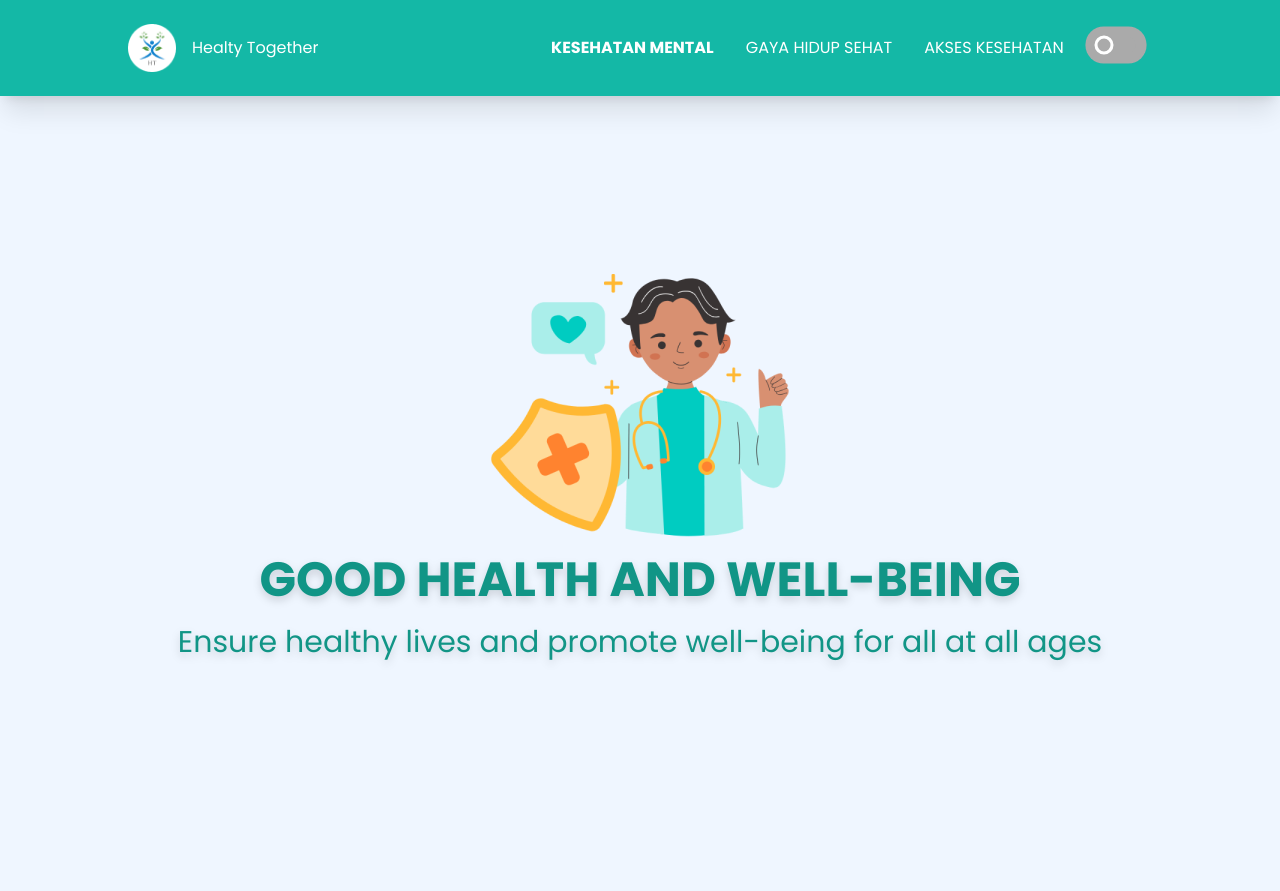
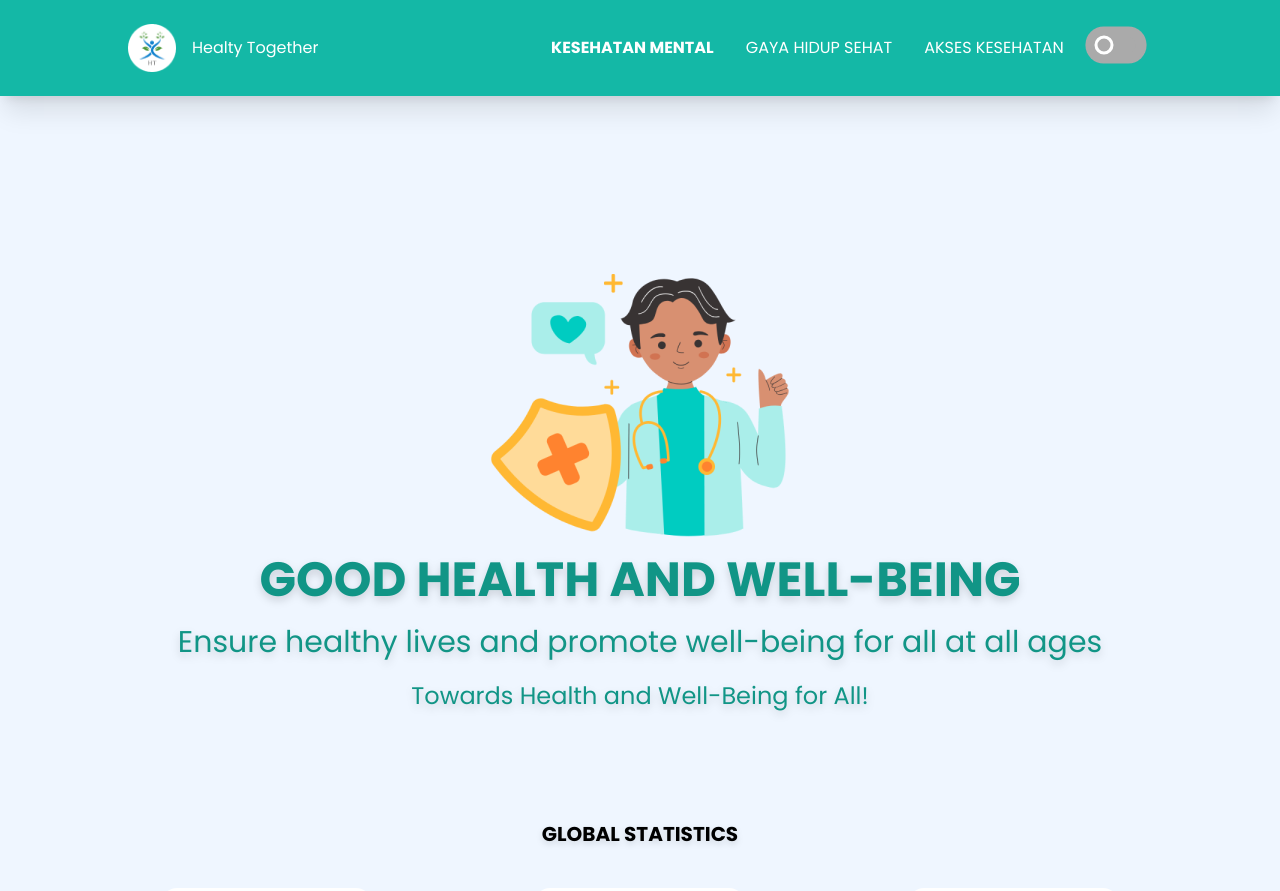
Before and after one commit to Alif1507/SEFEST25WEBDEV_El-Gus, a React (Vite) app: page / in a window 1280 px wide. Shown: the top 891 px of the page. Before the commit the page ends 800 px from the top, so only its background shows below. Built offline with nearby package versions, Linux system fonts and the light colour scheme.

Commit message:
added Statistik

```diff
--- a/src/App.css
+++ b/src/App.css
@@ -1,4 +1,8 @@
 @import "tailwindcss";
+
+body {
+  overflow-x: hidden;
+}
 
 .ijo {
   background-color: #14B8A6;
--- a/src/App.jsx
+++ b/src/App.jsx
@@ -1,10 +1,12 @@
 import Navbar from "./Navbar.jsx"
 import Hero from "./Hero.jsx"
+import Statistic from "./Statistic.jsx"
 
 function App () {
   return (<>
     <Navbar />
     <Hero />
+    <Statistic />
   </>)
 }
 
--- a/src/Hero.jsx
+++ b/src/Hero.jsx
@@ -12,6 +12,9 @@ function Hero () {
       <div>
         <h1 className='text-hero text-3xl drop-shadow-lg mt-5'>Ensure healthy lives and promote well-being for all at all ages</h1>
       </div>
+      <div>
+        <h1 className='text-hero text-2xl drop-shadow-lg mt-5'>Towards Health and Well-Being for All!</h1>
+      </div>
     </div>
   </>)
 }
--- /dev/null
+++ b/src/Statistic.jsx
@@ -0,0 +1,17 @@
+import Scard from "./components/Scard.jsx"
+
+function Statistic () {
+ return (<>
+    <div className="flex justify-center w-screen mt-27">
+      <h1 className="poppins font-bold drop-shadow-md text-xl text-center">GLOBAL STATISTICS</h1>
+    </div>
+
+    <div className="flex flex-row mx-20 justify-around mt-10">
+      <Scard head="Life Expectancy Level" sub="72.6 Years" />
+      <Scard head="Access to Health Facilities" sub="80% of Global Population" />
+      <Scard head="Vaccination Rate" sub="85% of Children in the World" />
+    </div>
+ </>)
+}
+
+export default Statistic
--- /dev/null
+++ b/src/components/Scard.jsx
@@ -0,0 +1,10 @@
+function Scard ({head, sub}) {
+  return (<>
+    <div className="poppins w-[211px] h-[98px] bg-white py-[18px] px-[15px] rounded-2xl text-nowrap text-xs">
+      <h1 className="font-bold">{head}</h1>
+      <p className="mt-1.5">{sub}</p>
+      </div>
+  </>)
+}
+
+export default Scard
```
